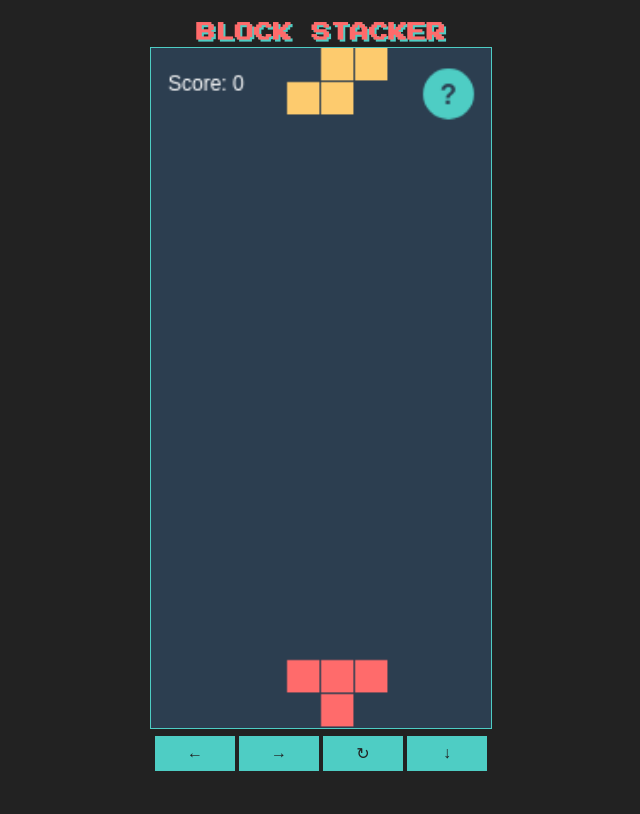
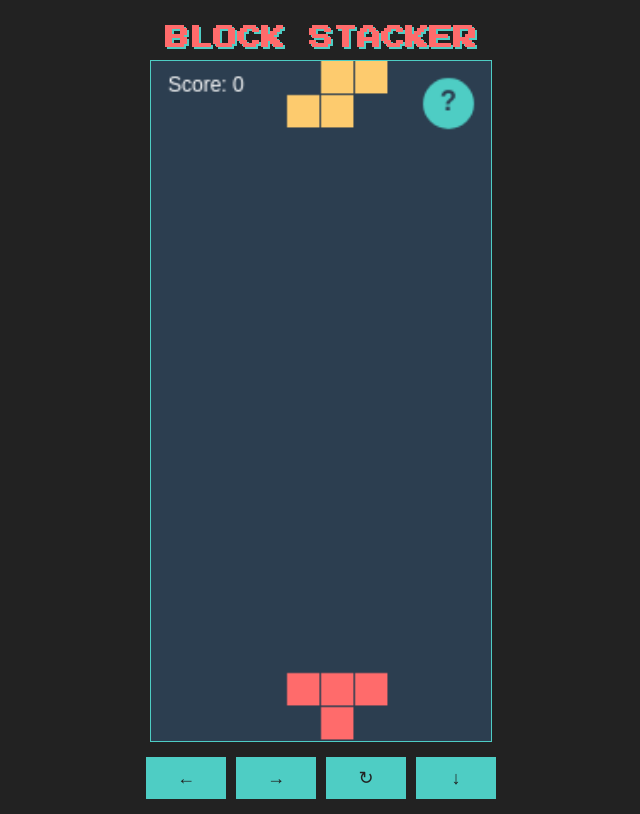
Before and after one commit to grizzlypeaksoftware/block-stacker, a plain HTML site: page index.html in a window 1280 px wide. Both pictures are taken after a click on the element 640 px from the left and 387 px from the top of the page. Shown: the whole page, without its empty margins (319-959 px from the left). Drawn offline with Linux system fonts and the light colour scheme.

Commit message:
more minor tweaks

```diff
--- a/game.js
+++ b/game.js
@@ -12,6 +12,8 @@ let dropCounter = 0;
 let lastTime = 0;
 let gameOver = false;
 let showInstructions = false;
+let canvasRect;
+let canvasScale;
 
 // Piece shapes (slightly different from traditional Tetris)
 const PIECES = [
@@ -39,7 +41,7 @@ canvas.height = ROWS * BLOCK_SIZE;
 function resizeCanvas() {
     const gameContainer = document.getElementById('gameContainer');
     const maxWidth = Math.min(gameContainer.clientWidth, 400);
-    const maxHeight = window.innerHeight - 120; // Account for controls and prevent scrolling
+    const maxHeight = window.innerHeight - 120;
     const aspectRatio = COLS / ROWS;
 
     let newWidth = maxWidth;
@@ -52,6 +54,13 @@ function resizeCanvas() {
 
     canvas.style.width = `${newWidth}px`;
     canvas.style.height = `${newHeight}px`;
+
+    // Update canvasRect and canvasScale
+    canvasRect = canvas.getBoundingClientRect();
+    canvasScale = {
+        x: canvas.width / canvasRect.width,
+        y: canvas.height / canvasRect.height
+    };
 }
 
 // Call resizeCanvas on window resize and initial load
@@ -121,17 +130,18 @@ function draw() {
     ctx.fillStyle = '#FFF';
     ctx.font = '12px Arial';
     ctx.textAlign = 'left';
-    ctx.fillText('Score: ' + score, 10, 25);
+    ctx.fillText('Score: ' + score, 10, 15);
 
     // Draw help icon
     ctx.fillStyle = '#4ECDC4';
     ctx.beginPath();
-    ctx.arc(canvas.width - 25, 27, 15, 0, Math.PI * 2);
+    ctx.arc(canvas.width - 25, 25, 15, 0, Math.PI * 2);
     ctx.fill();
     ctx.fillStyle = '#2C3E50';
     ctx.font = 'bold 16px Arial';
     ctx.textAlign = 'center';
-    ctx.fillText('?', canvas.width - 25, 33);
+    ctx.textBaseline = 'middle';
+    ctx.fillText('?', canvas.width - 25, 25);
 
     // Draw instructions if showInstructions is true
     if (showInstructions) {
@@ -149,7 +159,7 @@ function drawInstructions() {
     ctx.fillRect(0, 0, canvas.width, canvas.height);
 
     ctx.fillStyle = '#FFF';
-    ctx.font = '14px "Press Start 2P"';
+    ctx.font = '16px "Press Start 2P"';
     ctx.textAlign = 'center';
     ctx.fillText('INSTRUCTIONS', canvas.width / 2, 25);
 
@@ -173,7 +183,7 @@ function drawInstructions() {
     });
 
     ctx.font = '12px Arial';
-    ctx.fillText('Tap anywhere to close', canvas.width / 2, canvas.height - 20);
+    ctx.fillText('Tap anywhere to close', canvas.width / 2, canvas.height - 30);
 }
 
 function drawGameOver() {
@@ -181,11 +191,11 @@ function drawGameOver() {
     ctx.fillRect(0, 0, canvas.width, canvas.height);
 
     ctx.fillStyle = '#FFF';
-    ctx.font = '20px "Press Start 2P"';
+    ctx.font = '16px "Press Start 2P"';
     ctx.textAlign = 'center';
     ctx.fillText('GAME OVER', canvas.width / 2, canvas.height / 2 - 30);
 
-    ctx.font = '16px "Press Start 2P"';
+    ctx.font = '12px "Press Start 2P"';
     ctx.fillText('Score: ' + score, canvas.width / 2, canvas.height / 2 + 10);
 
     ctx.font = '12px "Press Start 2P"';
@@ -317,28 +327,53 @@ function rotatePiece() {
     }
 }
 
-// Add click event listener for help icon and instructions
-canvas.addEventListener('click', (event) => {
-    const rect = canvas.getBoundingClientRect();
-    const scaleX = canvas.width / rect.width;
-    const scaleY = canvas.height / rect.height;
+// Function to handle both click and touch events
+function handleCanvasInteraction(event) {
+    event.preventDefault(); // Prevent default touch behavior
 
-    const x = (event.clientX - rect.left) * scaleX;
-    const y = (event.clientY - rect.top) * scaleY;
+    let x, y;
+    if (event.type === 'touchstart') {
+        const touch = event.touches[0];
+        x = touch.clientX - canvasRect.left;
+        y = touch.clientY - canvasRect.top;
+    } else { // click event
+        x = event.clientX - canvasRect.left;
+        y = event.clientY - canvasRect.top;
+    }
 
-    // Check if help icon was clicked (increased detection area)
+    x *= canvasScale.x;
+    y *= canvasScale.y;
+
+    // Check if help icon was tapped/clicked (increased detection area)
     if (Math.sqrt(Math.pow(x - (canvas.width - 25), 2) + Math.pow(y - 25, 2)) <= 20) {
-        showInstructions = true;
+        showInstructions = !showInstructions;
+        console.log('Help icon interacted, showInstructions:', showInstructions); // Debug log
     } else if (showInstructions) {
         showInstructions = false;
     }
+}
+
+// Add both click and touch event listeners
+canvas.addEventListener('click', handleCanvasInteraction);
+canvas.addEventListener('touchstart', handleCanvasInteraction);
+
+// Prevent default touch behavior
+function preventDefault(e) {
+    e.preventDefault();
+}
+
+canvas.addEventListener('touchmove', preventDefault, { passive: false });
+canvas.addEventListener('touchend', preventDefault, { passive: false });
+
+// Update mobile controls
+const controlButtons = ['leftBtn', 'rightBtn', 'downBtn', 'rotateBtn'];
+controlButtons.forEach(btnId => {
+    const btn = document.getElementById(btnId);
+    btn.addEventListener('touchstart', (e) => {
+        e.preventDefault();
+        btn.click();
+    }, { passive: false });
 });
-
-// Mobile controls
-document.getElementById('leftBtn').addEventListener('click', moveLeft);
-document.getElementById('rightBtn').addEventListener('click', moveRight);
-document.getElementById('downBtn').addEventListener('click', moveDown);
-document.getElementById('rotateBtn').addEventListener('click', rotatePiece);
 
 // Start the game
 initBoard();
--- a/index.html
+++ b/index.html
@@ -2,7 +2,7 @@
 <html lang="en">
 <head>
     <meta charset="UTF-8">
-    <meta name="viewport" content="width=device-width, initial-scale=1.0">
+    <meta name="viewport" content="width=device-width, initial-scale=1.0, maximum-scale=1.0, user-scalable=no">
     <title>Block Stacker Game - A Modern Tetris-like Puzzle</title>
     <meta name="description" content="Enjoy Block Stacker, a modern take on the classic Tetris puzzle game. Stack blocks, clear lines, and challenge your skills in this addictive browser game!">
     <meta name="keywords" content="Block Stacker, Tetris, puzzle game, browser game, HTML5 game">
--- a/styles.css
+++ b/styles.css
@@ -5,18 +5,17 @@ body {
     display: flex;
     flex-direction: column;
     align-items: center;
-    justify-content: flex-start;
+    justify-content: center;
     min-height: 100vh;
     margin: 0;
     padding: 10px;
     box-sizing: border-box;
-    overflow-y: hidden; /* Prevent vertical scrolling */
 }
 
 h1 {
     font-family: 'Press Start 2P', cursive;
-    font-size: 1.2em; /* Slightly reduced font size */
-    margin: 5px 0; /* Reduced margin */
+    font-size: 1.5em;
+    margin-bottom: 10px;
     text-align: center;
     color: #ff6b6b;
     text-shadow: 2px 2px #4ecdc4;
@@ -28,6 +27,7 @@ h1 {
     align-items: center;
     width: 100%;
     max-width: 400px;
+    touch-action: none;
 }
 
 canvas {
@@ -35,39 +35,37 @@ canvas {
     display: block;
     max-width: 100%;
     height: auto;
+    touch-action: none;
 }
 
 #controls {
     display: flex;
     flex-wrap: wrap;
     justify-content: center;
-    margin-top: 5px; /* Reduced margin */
+    margin-top: 10px;
     width: 100%;
 }
 
 #controls button {
-    font-size: 16px; /* Slightly reduced font size */
-    margin: 2px; /* Reduced margin */
-    padding: 8px; /* Reduced padding */
+    font-size: 18px;
+    margin: 5px;
+    padding: 10px;
     background-color: #4ecdc4;
     border: none;
     color: #222;
     cursor: pointer;
-    width: calc(25% - 4px); /* Adjusted for new margin */
+    width: calc(25% - 10px);
     max-width: 80px;
+    touch-action: manipulation;
+    -webkit-touch-callout: none;
+    -webkit-user-select: none;
+    -khtml-user-select: none;
+    -moz-user-select: none;
+    -ms-user-select: none;
+    user-select: none;
 }
 
-@media (min-height: 700px) {
-    body {
-        justify-content: center;
-        overflow-y: auto; /* Allow scrolling on taller screens */
-    }
-
-    #gameContainer {
-        margin-bottom: 10px;
-    }
-
-    #instructions {
-        display: block; /* Show instructions on taller screens */
-    }
+html, body {
+    touch-action: pan-x pan-y;
+    overflow: hidden;
 }
```
